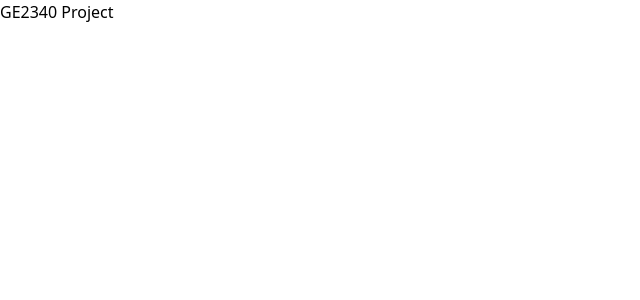
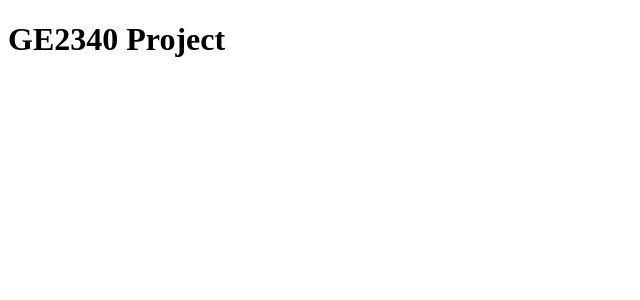
Before and after one commit to clo3olb/ge2340, a Next.js app: page /ge2340/ in a window 1280 px wide. Shown: the top 300 px of the page, without its empty margins (0-640 px from the left). Built offline with nearby package versions, Linux system fonts and the light colour scheme.

Commit message:
remove tailwind

```diff
--- a/postcss.config.js
+++ b/postcss.config.js
@@ -1,6 +1,5 @@
 module.exports = {
   plugins: {
-    tailwindcss: {},
     autoprefixer: {},
   },
-}
+};
--- a/tailwind.config.ts
+++ /dev/null
@@ -1,20 +0,0 @@
-import type { Config } from 'tailwindcss'
-
-const config: Config = {
-  content: [
-    './pages/**/*.{js,ts,jsx,tsx,mdx}',
-    './components/**/*.{js,ts,jsx,tsx,mdx}',
-    './app/**/*.{js,ts,jsx,tsx,mdx}',
-  ],
-  theme: {
-    extend: {
-      backgroundImage: {
-        'gradient-radial': 'radial-gradient(var(--tw-gradient-stops))',
-        'gradient-conic':
-          'conic-gradient(from 180deg at 50% 50%, var(--tw-gradient-stops))',
-      },
-    },
-  },
-  plugins: [],
-}
-export default config
```
Also changed, not shown: package.json (+5 -6 lines), 1 other file (tests, documents, lock files or other folders).
